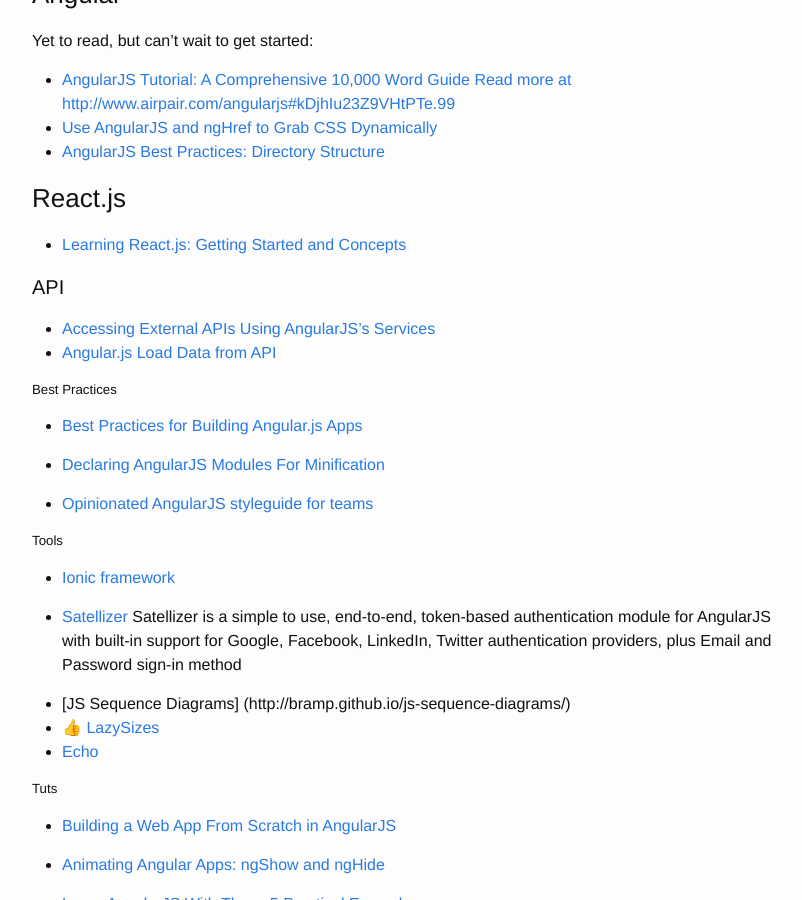
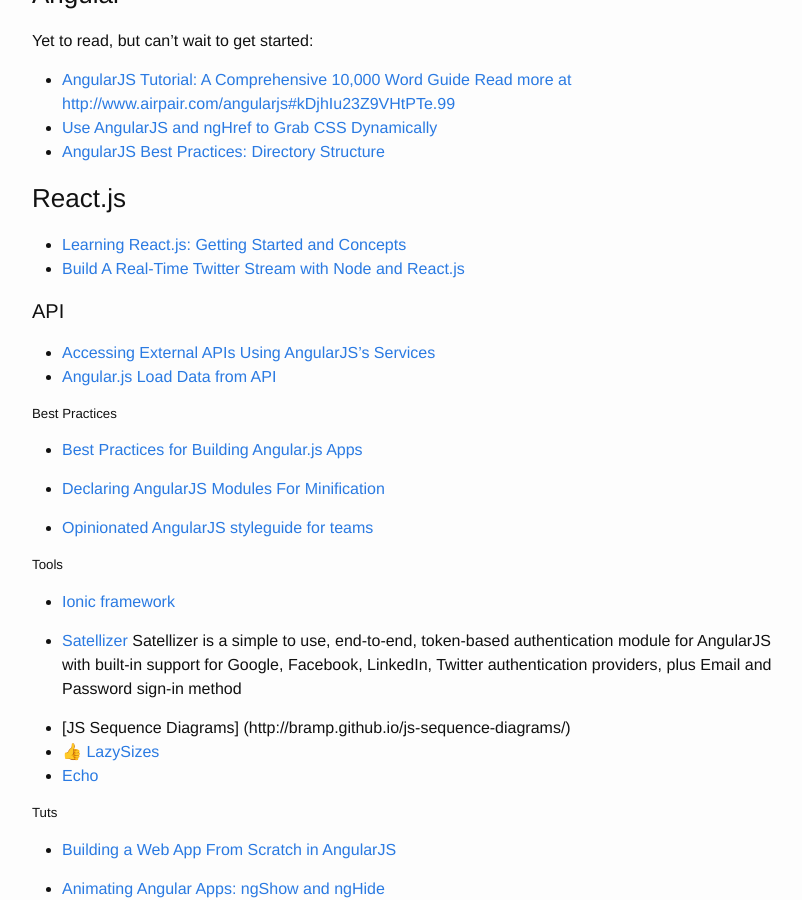
Before and after one commit to brownerd/brownerd.github.io, a Jekyll site: the page built from _posts/2014-10-06-reading-list-2014.md, in a window 1280 px wide and 900 px high, scrolled down 13680 px. Shown: the whole window, without its empty margins (238-1040 px from the left). Built offline with Jekyll 4.4.1, drawn with Linux system fonts in a browser that asks for light colours; emoji names are drawn with the system emoji font.

Commit message:
add another react.js tut

```diff
--- a/_posts/2014-10-06-reading-list-2014.md
+++ b/_posts/2014-10-06-reading-list-2014.md
@@ -673,6 +673,7 @@ Read more at http://www.airpair.com/angularjs#kDjhIu23Z9VHtPTe.99](http://www.ai
 ### React.js
 
 - [Learning React.js: Getting Started and Concepts](http://scotch.io/tutorials/javascript/learning-react-getting-started-and-concepts)
+- [Build A Real-Time Twitter Stream with Node and React.js](http://scotch.io/tutorials/javascript/build-a-real-time-twitter-stream-with-node-and-react-js)
 
 #### API
 - [Accessing External APIs Using AngularJS's Services](http://code.tutsplus.com/tutorials/accessing-external-apis-using-angularjss-services--cms-21884)
```
